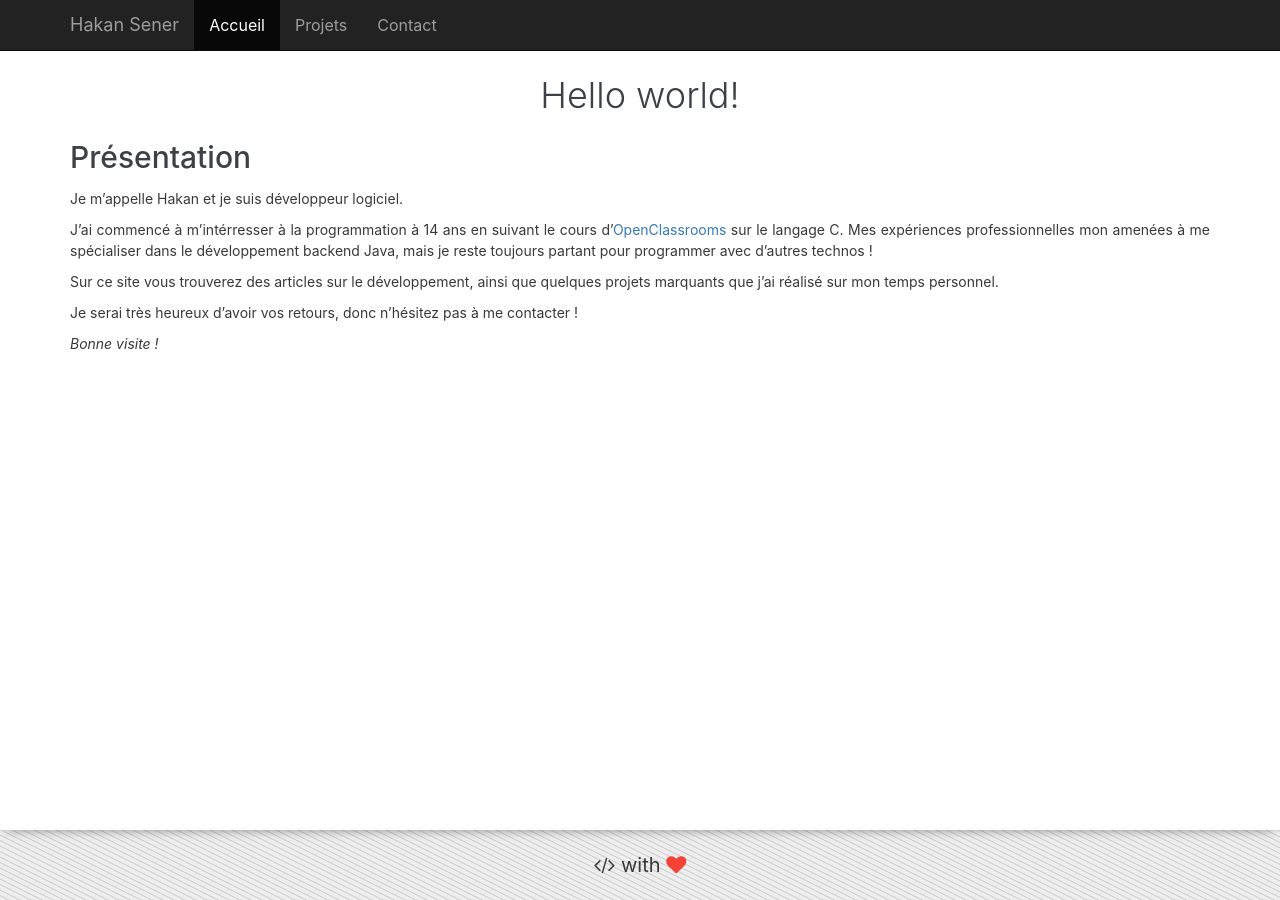
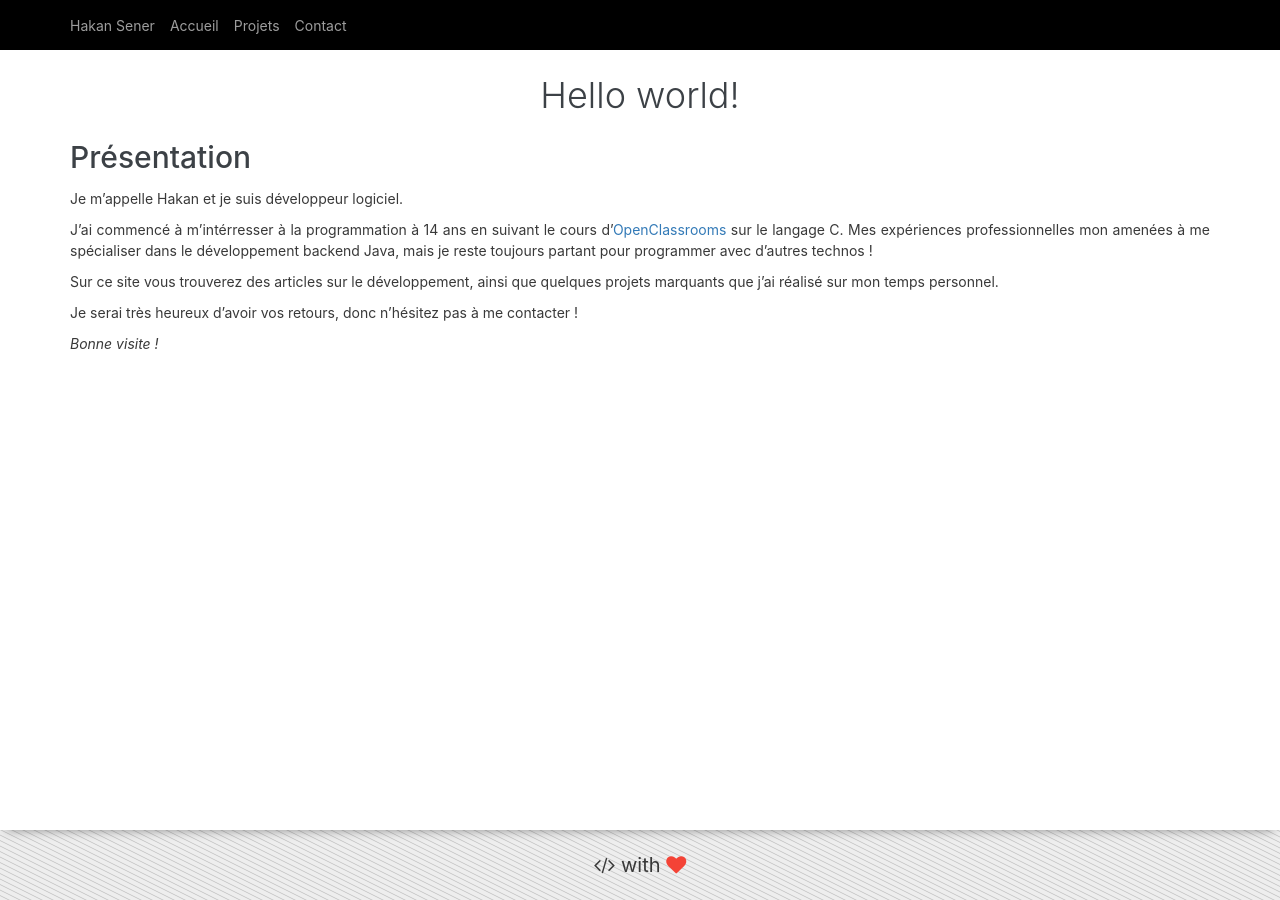
Before and after one commit to senerh/senerh.github.io, a Jekyll site: the page built from index.md, in a window 1280 px wide. Built offline with Jekyll 4.4.1, drawn with Linux system fonts in a browser that asks for light colours; nearby versions of some CDN libraries; a style sheet for code colours, icons or effects is not loaded.

Commit message:
checkpoint

```diff
--- a/_includes/navigation.html
+++ b/_includes/navigation.html
@@ -1,23 +1,14 @@
-<nav class="navbar navbar-inverse navbar-fixed-top">
-    <div class="container">
-        <div class="navbar-header">
-            <button type="button" class="navbar-toggle collapsed" data-toggle="collapse" data-target="#navbar"
-                    aria-expanded="false" aria-controls="navbar">
-                <span class="sr-only">Toggle navigation</span>
-                <span class="icon-bar"></span>
-                <span class="icon-bar"></span>
-                <span class="icon-bar"></span>
-            </button>
-            <a class="navbar-brand" href="/">Hakan Sener</a>
+<nav>
+    <div class="hse-container">
+        <div class="hse-brand">
+            <a href="/">Hakan Sener</a>
         </div>
-        <div id="navbar" class="collapse navbar-collapse">
-            <ul class="nav navbar-nav">
-                {% for item in site.data.navigation %}
-                <li {% if page.url == item.link %}class="active"{% endif %}>
-                    <a href="{{ item.link }}">{{ item.name }}</a>
-                </li>
-                {% endfor %}
-            </ul>
-        </div><!--/.nav-collapse -->
+        <ul>
+            {% for item in site.data.navigation %}
+            <li {% if page.url== item.link %}class="active" {% endif %}>
+                <a href="{{ item.link }}">{{ item.name }}</a>
+            </li>
+            {% endfor %}
+        </ul>
     </div>
 </nav>
--- a/_sass/base.scss
+++ b/_sass/base.scss
@@ -91,3 +91,46 @@
     width: 1170px;
   }
 }
+
+nav {
+    z-index: 20;
+    background-color: black;
+
+    position: fixed;
+    top: 0;
+    width: 100%;
+    height: 50px;
+}
+
+nav .hse-container {
+    height: 100%;
+    display: flex;
+    flex-direction: row;
+    align-items: center;
+    gap: 15px;
+}
+
+nav a {
+    color: #9d9d9d;
+    text-decoration: none;
+}
+
+nav a:hover {
+    color: #fff;
+    text-decoration: none;
+}
+
+nav ul {
+  list-style-type: none;
+  margin: 0;
+  padding: 0;
+  display: flex;
+  flex-direction: row;
+  align-items: center;
+      height: 100%;
+        gap: 15px;
+
+}
+
+nav ul li {
+}
```
